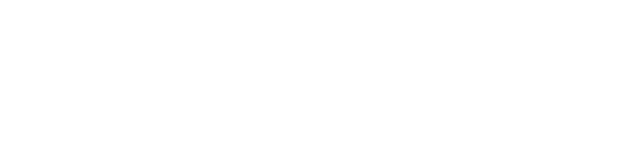
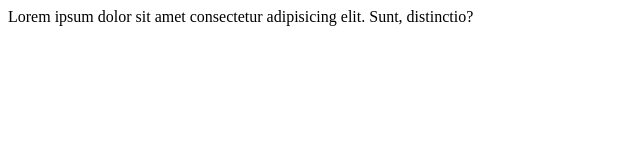
Before and after one commit to adikjoro/git-test, a plain HTML site: page index.html in a window 1280 px wide. Shown: the whole page, without its empty margins (0-640 px from the left). Drawn offline with Linux system fonts and the light colour scheme.

Commit message:
Add descrtion to article

```diff
--- a/index.html
+++ b/index.html
@@ -8,7 +8,9 @@
 </head>
 <body>
     <section>
-        <article></article>
+        <article>
+            Lorem ipsum dolor sit amet consectetur adipisicing elit. Sunt, distinctio?
+        </article>
     </section>
 </body>
 </html>
```
